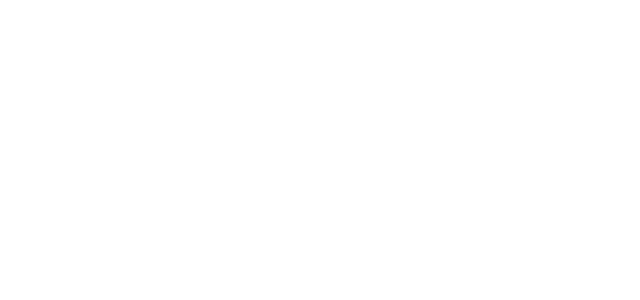
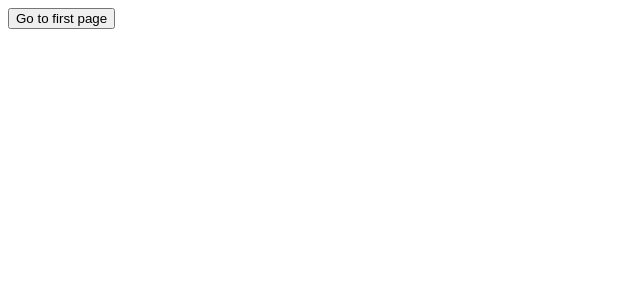
Before and after one commit to claytonkristiansen/ClaytonWebsite, an Angular app: page / in a window 1280 px wide. Shown: the top 300 px of the page, without its empty margins (0-640 px from the left). Built offline with nearby package versions, Linux system fonts and the light colour scheme.

Commit message:
Added button to test route

```diff
--- a/src/app/app.component.html
+++ b/src/app/app.component.html
@@ -1 +1,5 @@
+<div>
+    <button (click)="GoToFirst()">Go to first page</button>
+</div>
+
 <router-outlet></router-outlet>
--- a/src/app/app.component.ts
+++ b/src/app/app.component.ts
@@ -1,4 +1,6 @@
 import { Component } from '@angular/core';
+// import { Router } from 'express';
+import { Router } from '@angular/router';
 
 @Component({
   selector: 'app-root',
@@ -7,4 +9,11 @@ import { Component } from '@angular/core';
 })
 export class AppComponent {
   title = 'ClaytonWebsite';
+
+  constructor(private router: Router) {}
+
+  GoToFirst()
+  {
+    this.router.navigate(['first']);
+  }
 }
```
